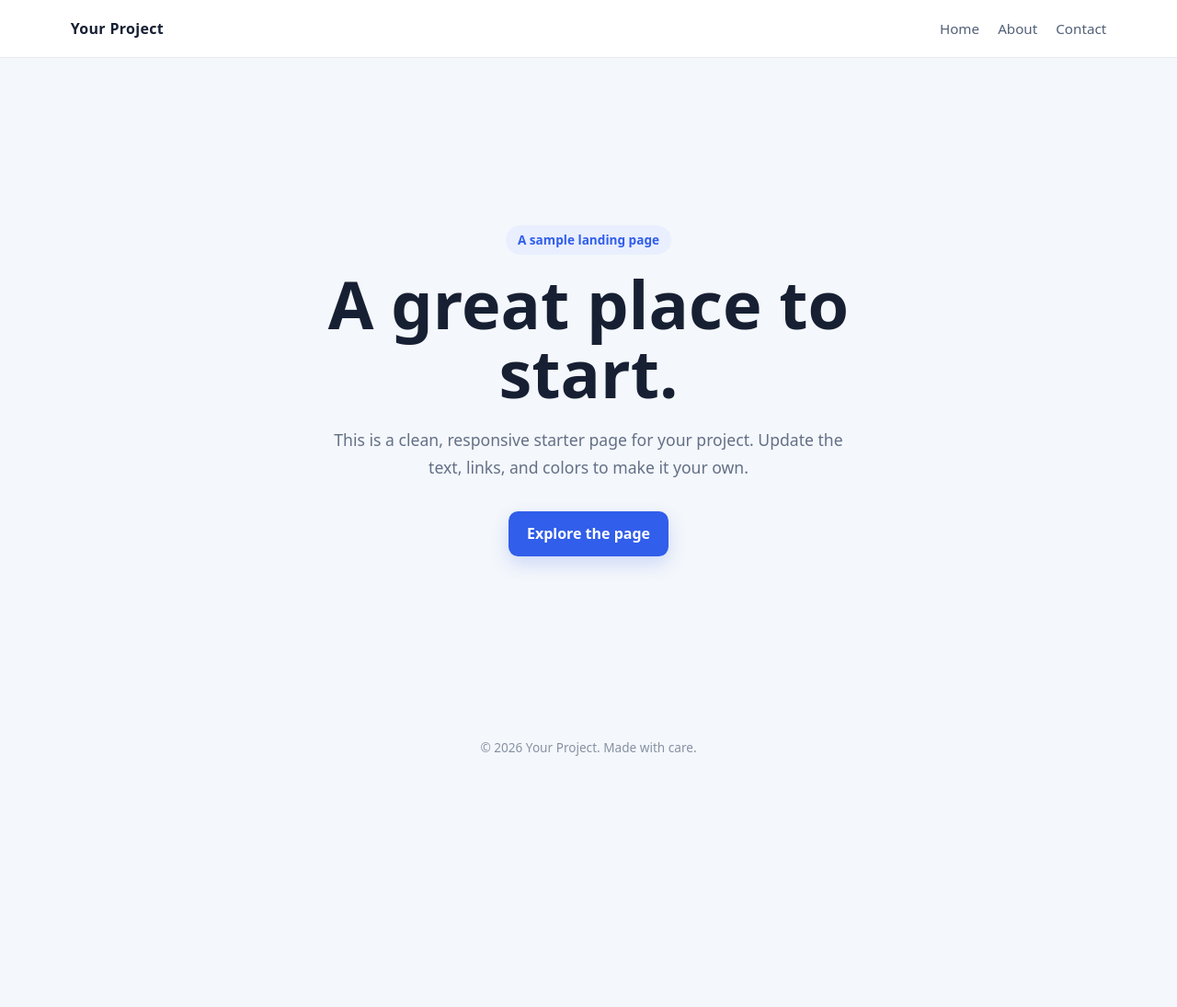
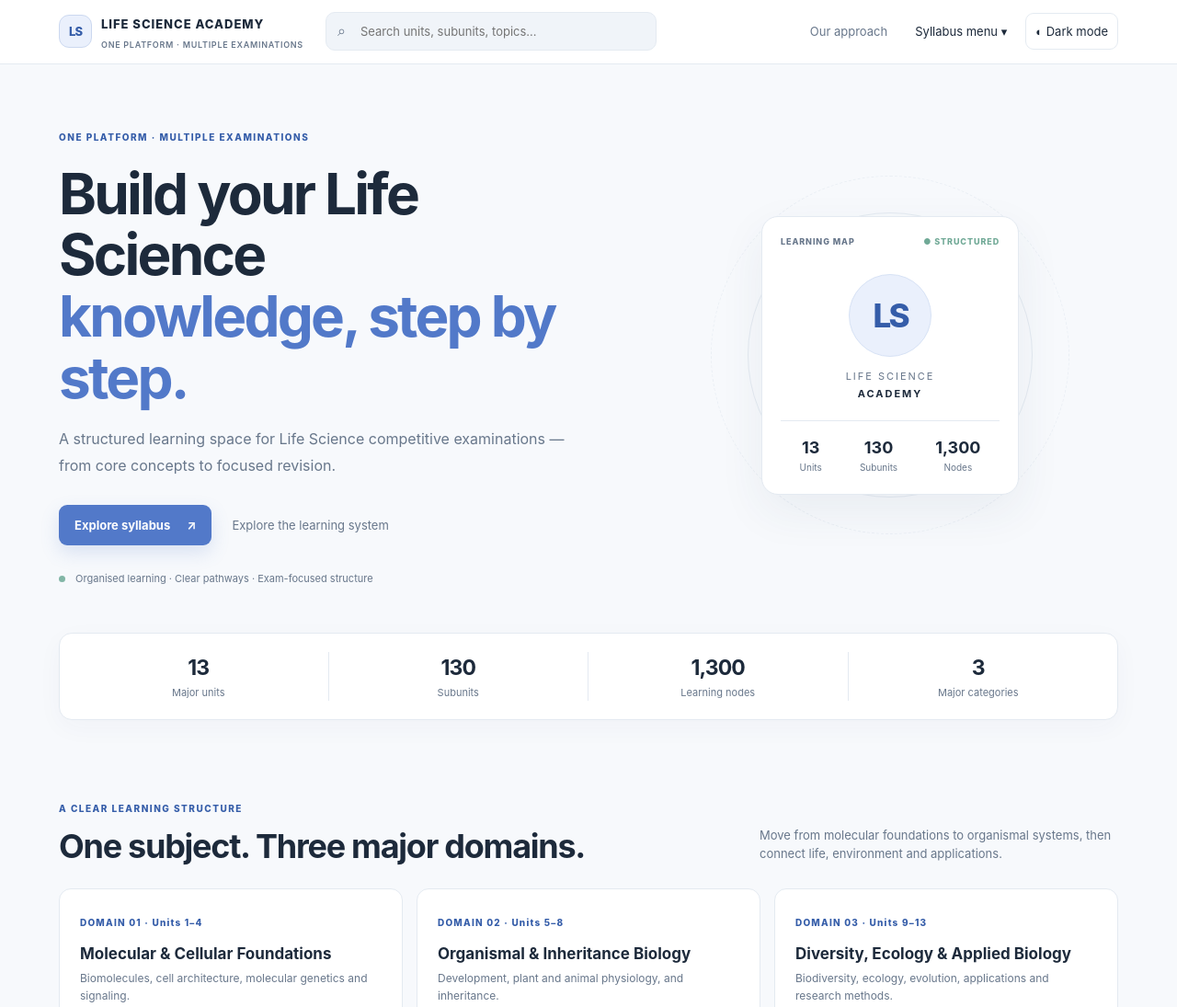
Before and after one commit to reenathakurpatan-pixel/NET, a plain HTML site: page index.html in a window 1280 px wide. Shown: the top 1095 px of the page at 92% size. Before the commit the page ends 838 px from the top, so only its background shows below. Drawn offline with Linux system fonts and the light colour scheme.

Commit message:
Build LIFE SCIENCE ACADEMY landing page with shared JS header and footer

```diff
--- a/index.html
+++ b/index.html
@@ -3,84 +3,61 @@
 <head>
   <meta charset="utf-8">
   <meta name="viewport" content="width=device-width, initial-scale=1">
-  <meta name="description" content="A simple sample landing page">
-  <title>Welcome</title>
-  <style>
-    :root {
-      color-scheme: light;
-      font-family: system-ui, -apple-system, BlinkMacSystemFont, "Segoe UI", sans-serif;
-      color: #172033;
-      background: #f4f7fb;
-    }
-
-    * { box-sizing: border-box; }
-    body { margin: 0; min-height: 100vh; }
-    header {
-      display: flex;
-      justify-content: space-between;
-      align-items: center;
-      padding: 1.25rem clamp(1.25rem, 6vw, 5rem);
-      background: #fff;
-      border-bottom: 1px solid #e6eaf0;
-    }
-    .brand { font-weight: 750; letter-spacing: .02em; }
-    nav { display: flex; gap: 1.25rem; }
-    nav a { color: #526078; text-decoration: none; font-size: .95rem; }
-    nav a:hover { color: #315eea; }
-    main {
-      min-height: calc(100vh - 76px);
-      display: grid;
-      place-items: center;
-      padding: 4rem 1.25rem;
-      text-align: center;
-    }
-    .hero { max-width: 720px; }
-    .eyebrow {
-      display: inline-block;
-      margin-bottom: 1rem;
-      padding: .4rem .8rem;
-      border-radius: 999px;
-      color: #315eea;
-      background: #e9efff;
-      font-size: .85rem;
-      font-weight: 650;
-    }
-    h1 { margin: 0; font-size: clamp(2.5rem, 7vw, 4.5rem); line-height: 1.05; }
-    .intro { margin: 1.25rem auto 2rem; max-width: 560px; color: #647087; font-size: 1.1rem; line-height: 1.7; }
-    .button {
-      display: inline-block;
-      padding: .85rem 1.25rem;
-      border-radius: .65rem;
-      color: #fff;
-      background: #315eea;
-      text-decoration: none;
-      font-weight: 650;
-      box-shadow: 0 8px 20px #315eea33;
-    }
-    .button:hover { background: #244bc4; }
-    footer { padding: 1rem; color: #8791a3; text-align: center; font-size: .85rem; }
-    @media (max-width: 480px) { nav { gap: .75rem; } nav a { font-size: .85rem; } }
-  </style>
+  <meta name="description" content="LIFE SCIENCE ACADEMY — One Platform, Multiple Examinations. Explore structured Life Science syllabus and learning pathways.">
+  <meta name="theme-color" content="#f7f9fc">
+  <title>LIFE SCIENCE ACADEMY | One Platform · Multiple Examinations</title>
+  <link rel="stylesheet" href="assets/css/style.css">
+  <script defer src="assets/js/syllabus.js"></script>
+  <script defer src="assets/js/header.js"></script>
+  <script defer src="assets/js/footer.js"></script>
+  <script defer src="assets/js/app.js"></script>
 </head>
 <body>
-  <header>
-    <div class="brand">Your Project</div>
-    <nav aria-label="Main navigation">
-      <a href="#home">Home</a>
-      <a href="#about">About</a>
-      <a href="#contact">Contact</a>
-    </nav>
-  </header>
+  <div id="site-header"></div>
+  <main>
+    <section class="hero-wrap" id="home">
+      <div class="hero">
+        <span class="eyebrow">ONE PLATFORM · MULTIPLE EXAMINATIONS</span>
+        <h1>Build your Life Science<br><span>knowledge, step by step.</span></h1>
+        <p class="hero-copy">A structured learning space for Life Science competitive examinations — from core concepts to focused revision.</p>
+        <div class="hero-actions">
+          <a class="primary-button" href="#syllabus">Explore syllabus <span aria-hidden="true">↗</span></a>
+          <a class="text-button" href="#approach">Explore the learning system</a>
+        </div>
+        <div class="hero-meta"><span class="meta-dot"></span> Organised learning · Clear pathways · Exam-focused structure</div>
+      </div>
+      <div class="hero-side" aria-label="Syllabus overview">
+        <div class="orbit orbit-one"></div><div class="orbit orbit-two"></div>
+        <div class="molecule-card">
+          <div class="molecule-top"><span>LEARNING MAP</span><span class="live-mark">● STRUCTURED</span></div>
+          <div class="molecule-center">LS</div>
+          <div class="molecule-caption">LIFE SCIENCE<br><strong>ACADEMY</strong></div>
+          <div class="molecule-stats"><div><strong>13</strong><span>Units</span></div><div><strong>130</strong><span>Subunits</span></div><div><strong>1,300</strong><span>Nodes</span></div></div>
+        </div>
+      </div>
+    </section>
 
-  <main id="home">
-    <section class="hero" aria-labelledby="page-title">
-      <span class="eyebrow">A sample landing page</span>
-      <h1 id="page-title">A great place to start.</h1>
-      <p class="intro">This is a clean, responsive starter page for your project. Update the text, links, and colors to make it your own.</p>
-      <a class="button" href="#about">Explore the page</a>
+    <section class="stats-strip" aria-label="Syllabus counts">
+      <div><strong>13</strong><span>Major units</span></div><div><strong>130</strong><span>Subunits</span></div><div><strong>1,300</strong><span>Learning nodes</span></div><div><strong>3</strong><span>Major categories</span></div>
+    </section>
+
+    <section class="section" id="approach">
+      <div class="section-heading"><div><span class="eyebrow">A CLEAR LEARNING STRUCTURE</span><h2>One subject. Three major domains.</h2></div><p>Move from molecular foundations to organismal systems, then connect life, environment and applications.</p></div>
+      <div class="category-grid" id="category-grid"></div>
+    </section>
+
+    <section class="section syllabus-section" id="syllabus">
+      <div class="section-heading"><div><span class="eyebrow">EXPLORE THE 13-UNIT TRACK</span><h2>Complete syllabus map</h2></div><p>Choose a category or open any unit to explore its ten subunits and learning nodes.</p></div>
+      <div class="track-note"><span class="note-icon">i</span><span><strong>Track note:</strong> This is the 13-unit CSIR Life Sciences syllabus track (up to June 2026 cycle). The revised CSIR-UGC-DBT Life Sciences & Biotechnology syllabus is a separate 14-unit track.</span><a href="https://www.csirhrdg.res.in/SiteContent/ManagedContent/ContentFiles/20201221135711180LS_Sylbs_29Jan2026.pdf" target="_blank" rel="noopener">Official syllabus ↗</a></div>
+      <div class="unit-toolbar"><div class="unit-count" id="unit-count">Loading syllabus…</div><button class="outline-button" id="expand-all" type="button">Expand all units</button></div>
+      <div class="unit-list" id="unit-list"></div>
+    </section>
+
+    <section class="closing-panel">
+      <div><span class="eyebrow">THE LEARNING JOURNEY</span><h2>Strong foundations.<br>Connected understanding.</h2><p>This first release establishes the shared syllabus architecture. Notes, practice questions, progress tracking and exam-specific pathways can build on the same structure.</p></div>
+      <a class="primary-button" href="#syllabus">Start with the syllabus <span aria-hidden="true">↗</span></a>
     </section>
   </main>
-
-  <footer id="contact">© 2026 Your Project. Made with care.</footer>
+  <div id="site-footer"></div>
 </body>
 </html>
```
